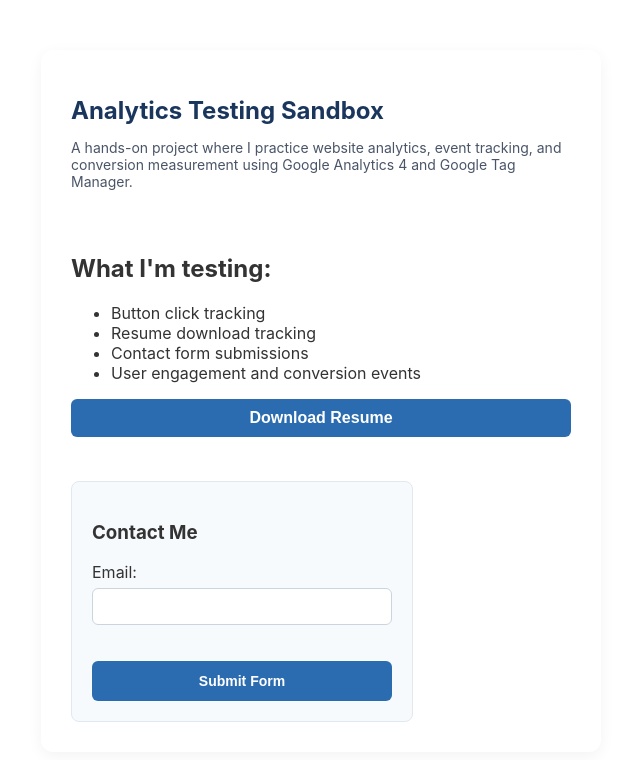
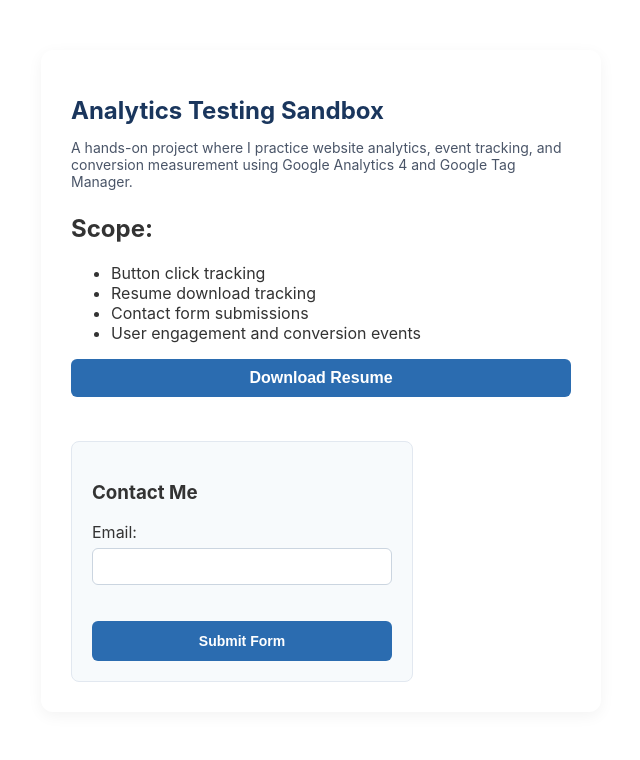
Before and after one commit to sneharkumar/sandbox, a plain HTML site: page index.html in a window 1280 px wide. Shown: the whole page, without its empty margins (319-959 px from the left). Drawn offline with Linux system fonts and the light colour scheme.

Commit message:
Update index.html

```diff
--- a/index.html
+++ b/index.html
@@ -62,8 +62,7 @@
 </script>
     <h1>Analytics Testing Sandbox</h1>
     <p>A hands-on project where I practice website analytics, event tracking, and conversion measurement using Google Analytics 4 and Google Tag Manager.</p>
-<br>
-    <h2>What I'm testing: </h2>
+    <h2>Scope: </h2>
 <ul>
     <li>Button click tracking</li>
     <li>Resume download tracking</li>
```
